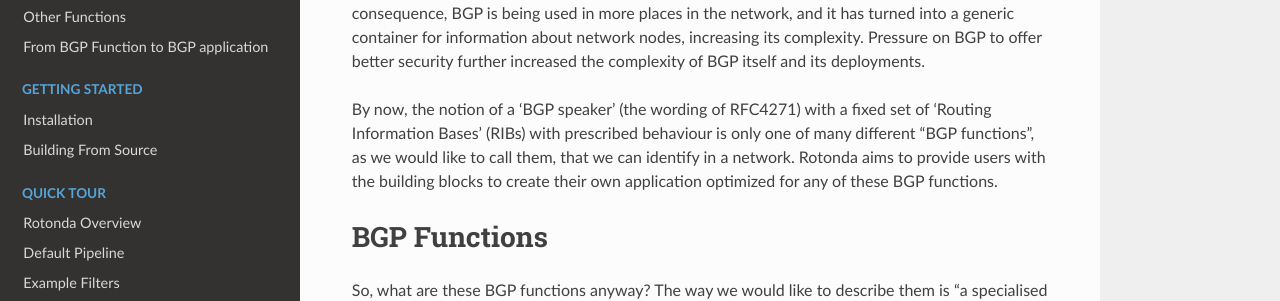
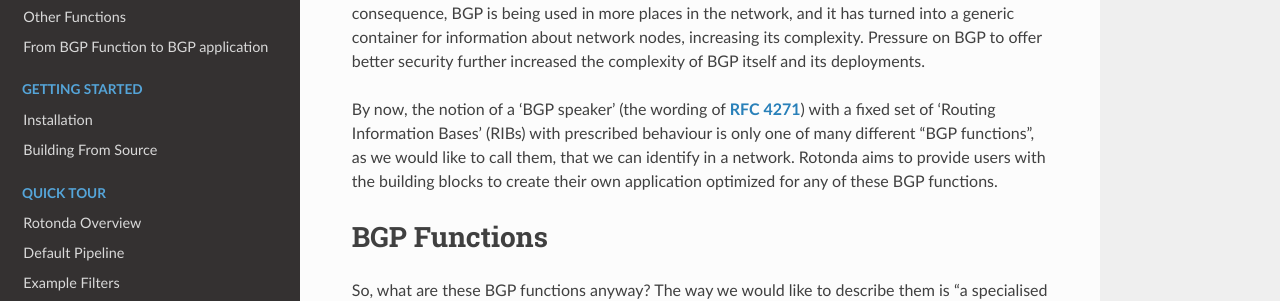
Before and after one commit to NLnetLabs/rotonda-doc, a Sphinx documentation site: the page built from manual/source/why.rst, in a window 1280 px wide and 900 px high. Shown: the part 206-507 px from the top of the window. Built offline with Sphinx 7.4.7 and the Read the Docs theme 2.0.0, drawn with Linux system fonts in a browser that asks for light colours.

Commit message:
Update manual/source/why.rst
Co-authored-by: Alex Band <alex@nlnetlabs.nl>

```diff
--- a/manual/source/why.rst
+++ b/manual/source/why.rst
@@ -9,7 +9,7 @@
 offer better security further increased the complexity of BGP itself and its
 deployments.
 
-By now, the notion of a 'BGP speaker' (the wording of RFC4271) with a fixed
+By now, the notion of a 'BGP speaker' (the wording of :RFC:`4271`) with a fixed
 set of 'Routing Information Bases' (RIBs) with prescribed behaviour is only
 one of many different "BGP functions", as we would like to call them, that we
 can identify in a network. Rotonda aims to provide users with the building
```
